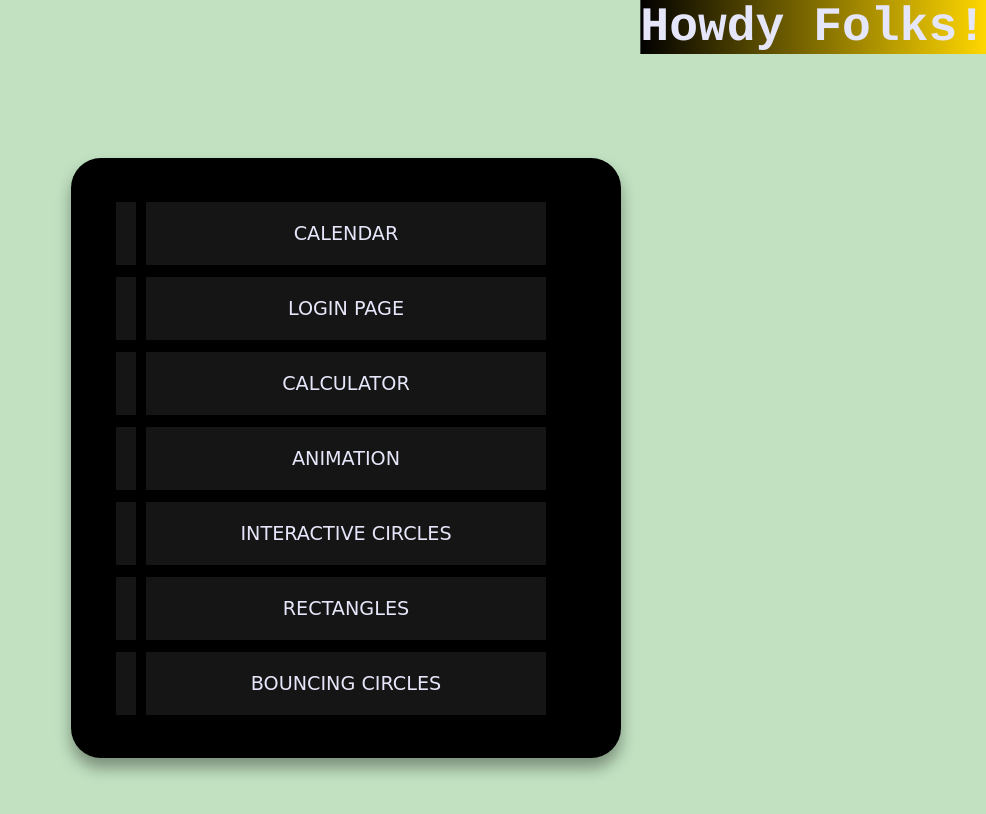
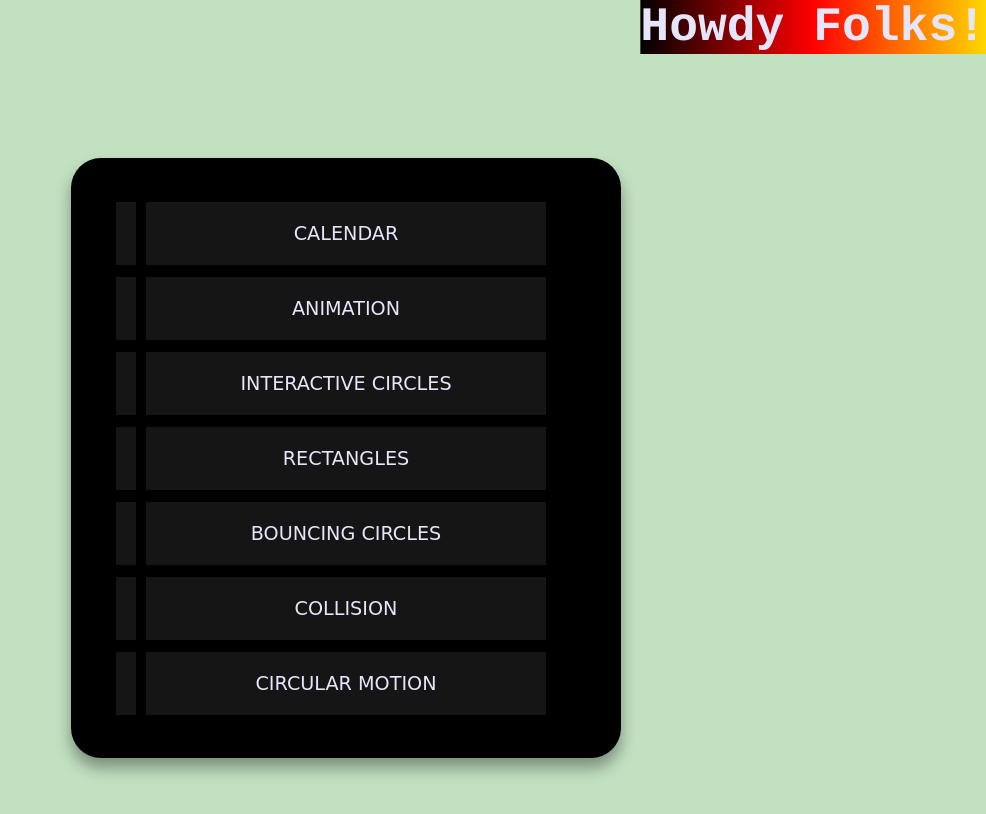
Before and after one commit to dnstha/ds, a plain HTML site: page index.htm in a window 1280 px wide. Shown: the whole page, without its empty margins (294-1280 px from the left). Drawn offline with Linux system fonts and the light colour scheme.

Commit message:
Update index.htm

```diff
--- a/index.htm
+++ b/index.htm
@@ -10,7 +10,7 @@
 		font{
 			font-family:courier;
 			color:lavender;
-			background:linear-gradient(90deg,black,gold);
+			background:linear-gradient(90deg,black,red,gold);
 		}
 		*{
 			margin:0;
@@ -89,12 +89,12 @@
 		<div class="box center">
 			<ul>
 				<li><a href = "calendar.html">CALENDAR</a></li>
-				<li><a href = "login.html">LOGIN PAGE</a></li>
-				<li><a href = "calc.html">CALCULATOR</a></li>
 				<li><a href = "animation.html">ANIMATION</a></li>
 				<li><a href = "Circles.html">INTERACTIVE CIRCLES</a></li>
 				<li><a href = "Rect.html">RECTANGLES</a></li>
 				<li><a href = "Bounce.html">BOUNCING CIRCLES</a></li>
+				<li><a href = "Collision.html">COLLISION</a></li>
+				<li><a href = "Circular.html">CIRCULAR MOTION</a></li>
 			</ul>
 		</div>
 	</div>
```
